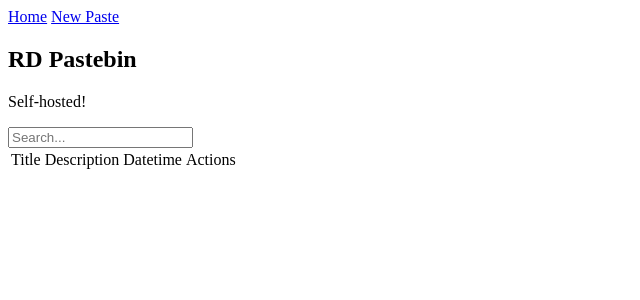
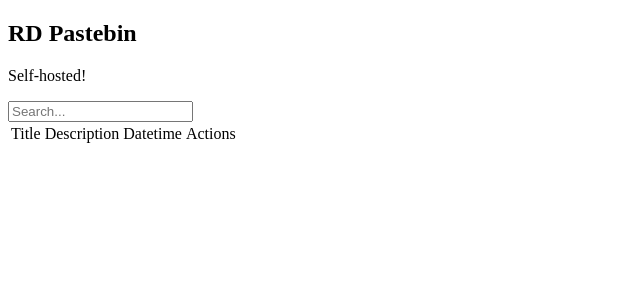
Before and after one commit to rdrachmanto/pb, a FastAPI app: template src/templates/app.html in a window 1280 px wide. Shown: the top 300 px of the page, without its empty margins (0-640 px from the left). Run offline with FastAPI, Linux system fonts and the light colour scheme; the template is opened without the code that fills it, so the values that code supplies are empty; parts of the project's set-up code (start-up, migrations or seed data) failed here and were passed over.

Commit message:
chore: cleanup nav partials

```diff
--- a/src/templates/_nav.html
+++ /dev/null
@@ -1,4 +0,0 @@
-<nav>
-  <a href="/">Home</a>
-  <a href="/new">New Paste</a>
-</nav>
--- a/src/templates/app.html
+++ b/src/templates/app.html
@@ -7,8 +7,6 @@
   <script src="https://unpkg.com/htmx.org@2.0.4"></script>
 </head>
 <body>
-  {% include "_nav.html" %}
-
   <main>
     <section>
       <h2>RD Pastebin</h2>
--- a/src/templates/paste.html
+++ b/src/templates/paste.html
@@ -7,8 +7,6 @@
   <script src="https://unpkg.com/htmx.org@2.0.4"></script>
 </head>
 <body>
-  {% include "_nav.html" %}
-
   <main>
     {% include "_view.html" %}
   </main>
```
